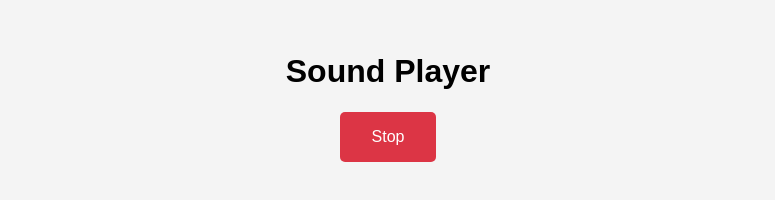
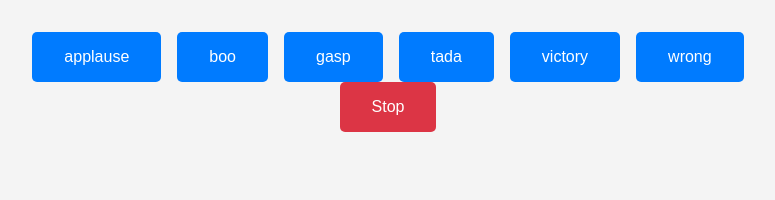
Before and after one commit to acciojob/Soundbar-Saranya-git-20, a website: page main.html in a window 1280 px wide. Shown: the whole page, without its empty margins (252-1027 px from the left). Drawn offline with Linux system fonts and the light colour scheme.

Commit message:
created a submission

```diff
--- a/main.html
+++ b/main.html
@@ -7,12 +7,10 @@
 </head>
 
 <body>
-	<!-- the entire body must be written by student -->
-
-  <h1>Sound Player</h1>
   <div id="buttons"></div>
   <button class="stop">Stop</button>
 
+  <script src="script.js"></script>
 </body>
 
 </html>
--- a/script.js
+++ b/script.js
@@ -1,9 +1,10 @@
+document.addEventListener('DOMContentLoaded', () => {
   const soundNames = ['applause', 'boo', 'gasp', 'tada', 'victory', 'wrong'];
   const buttonContainer = document.getElementById('buttons');
 
   let currentAudio = null;
 
-// Create a button for each sound
+  // Create buttons dynamically
   soundNames.forEach(sound => {
     const btn = document.createElement('button');
     btn.className = 'btn';
@@ -12,9 +13,7 @@ soundNames.forEach(sound => {
     buttonContainer.appendChild(btn);
   });
 
-// Play the corresponding sound
   function playSound(soundName) {
-  // Stop previous audio if playing
     if (currentAudio) {
       currentAudio.pause();
       currentAudio.currentTime = 0;
@@ -32,3 +31,4 @@ document.querySelector('.stop').addEventListener('click', () => {
       currentAudio.currentTime = 0;
     }
   });
+});
```
Lines whose indentation alone changed are shown as unchanged.
